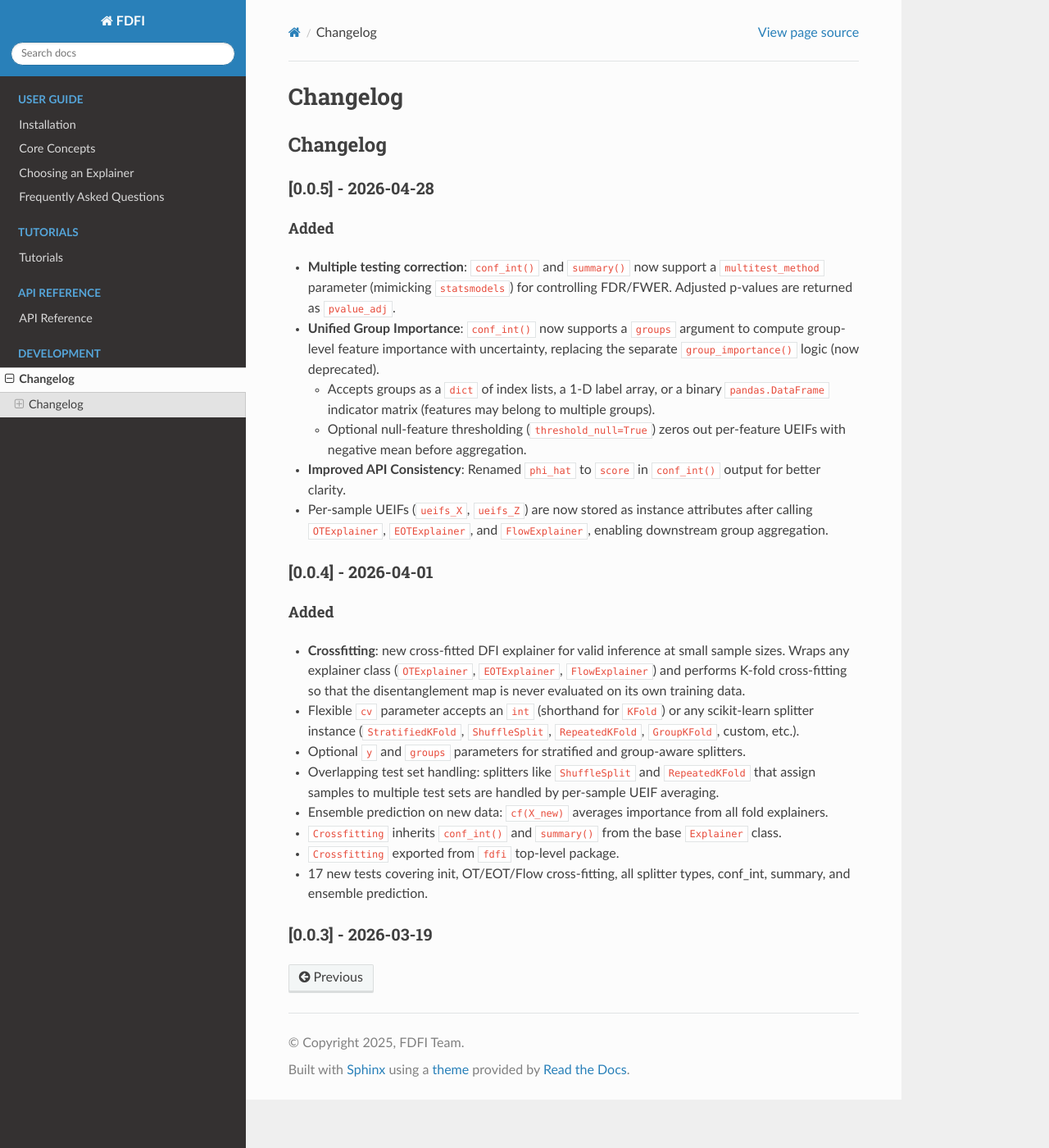
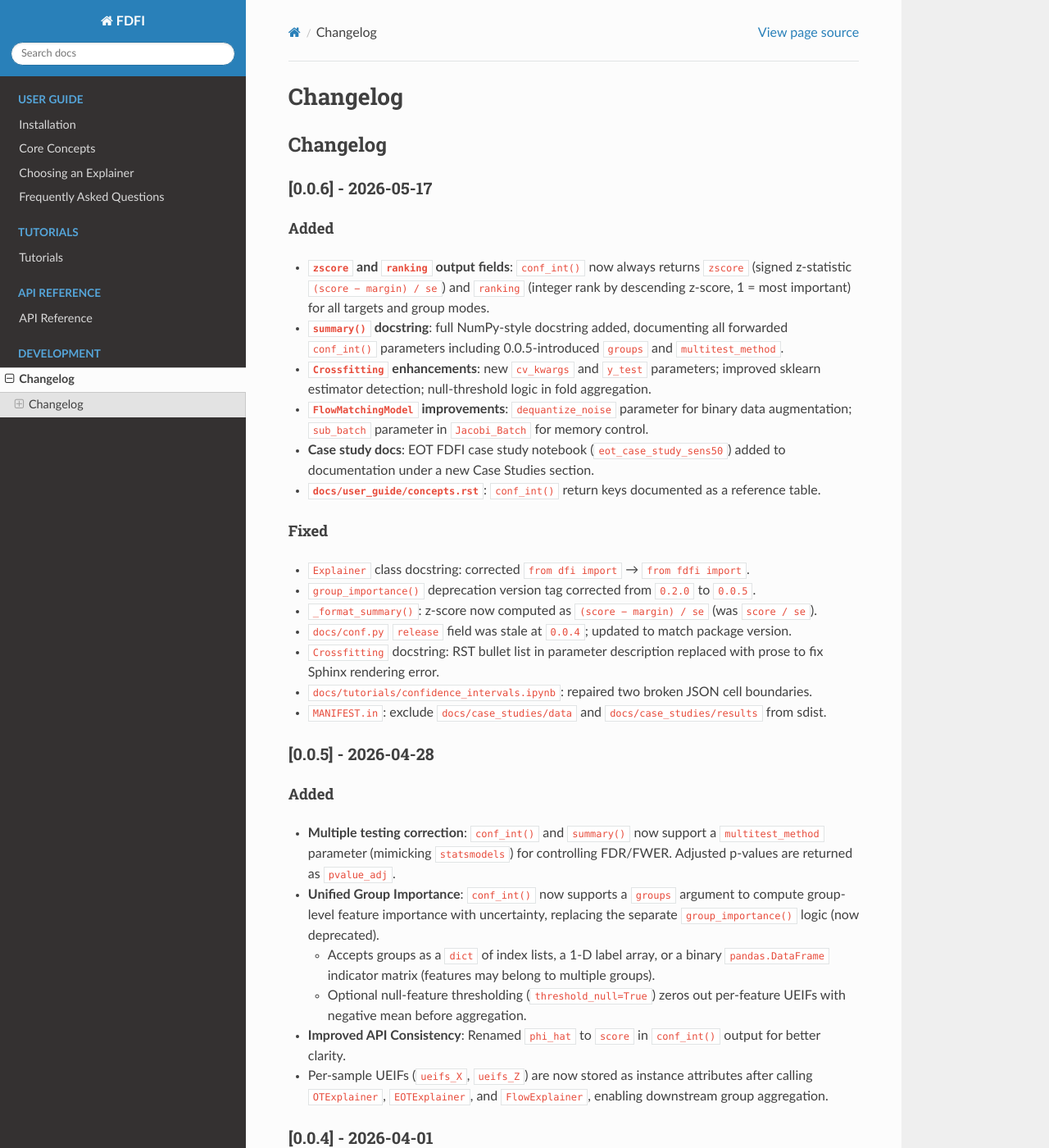
Before and after one commit to jaydu1/FDFI, a Sphinx documentation site: the page built from docs/changelog.rst, in a window 1280 px wide and 1400 px high. Shown: the whole window at 82% size. Built offline with Sphinx 7.4.7 and the Read the Docs theme 3.1.0, drawn with Linux system fonts in a browser that asks for light colours; pages that are not in the unit, such as notebooks, are missing from menus.

Commit message:
Update v0.0.6

```diff
--- a/CHANGELOG.md
+++ b/CHANGELOG.md
@@ -1,4 +1,22 @@
 # Changelog
+
+## [0.0.6] - 2026-05-17
+### Added
+- **`zscore` and `ranking` output fields**: `conf_int()` now always returns `zscore` (signed z-statistic `(score − margin) / se`) and `ranking` (integer rank by descending z-score, 1 = most important) for all targets and group modes.
+- **`summary()` docstring**: full NumPy-style docstring added, documenting all forwarded `conf_int()` parameters including 0.0.5-introduced `groups` and `multitest_method`.
+- **`Crossfitting` enhancements**: new `cv_kwargs` and `y_test` parameters; improved sklearn estimator detection; null-threshold logic in fold aggregation.
+- **`FlowMatchingModel` improvements**: `dequantize_noise` parameter for binary data augmentation; `sub_batch` parameter in `Jacobi_Batch` for memory control.
+- **Case study docs**: EOT FDFI case study notebook (`eot_case_study_sens50`) added to documentation under a new Case Studies section.
+- **`docs/user_guide/concepts.rst`**: `conf_int()` return keys documented as a reference table.
+
+### Fixed
+- `Explainer` class docstring: corrected `from dfi import` → `from fdfi import`.
+- `group_importance()` deprecation version tag corrected from `0.2.0` to `0.0.5`.
+- `_format_summary()`: z-score now computed as `(score − margin) / se` (was `score / se`).
+- `docs/conf.py` `release` field was stale at `0.0.4`; updated to match package version.
+- `Crossfitting` docstring: RST bullet list in parameter description replaced with prose to fix Sphinx rendering error.
+- `docs/tutorials/confidence_intervals.ipynb`: repaired two broken JSON cell boundaries.
+- `MANIFEST.in`: exclude `docs/case_studies/data` and `docs/case_studies/results` from sdist.
 
 ## [0.0.5] - 2026-04-28
 ### Added
--- a/docs/conf.py
+++ b/docs/conf.py
@@ -13,7 +13,7 @@ sys.path.insert(0, os.path.abspath(".."))
 project = "FDFI"
 copyright = "2025, FDFI Team"
 author = "FDFI Team"
-release = "0.0.4"
+release = "0.0.6"
 
 # -- General configuration ---------------------------------------------------
 extensions = [
--- a/pyproject.toml
+++ b/pyproject.toml
@@ -4,7 +4,7 @@ build-backend = "setuptools.build_meta"
 
 [project]
 name = "fdfi"
-version = "0.0.5"
+version = "0.0.6"
 description = "Flow-Disentangled Feature Importance"
 readme = "README.md"
 authors = [
```
